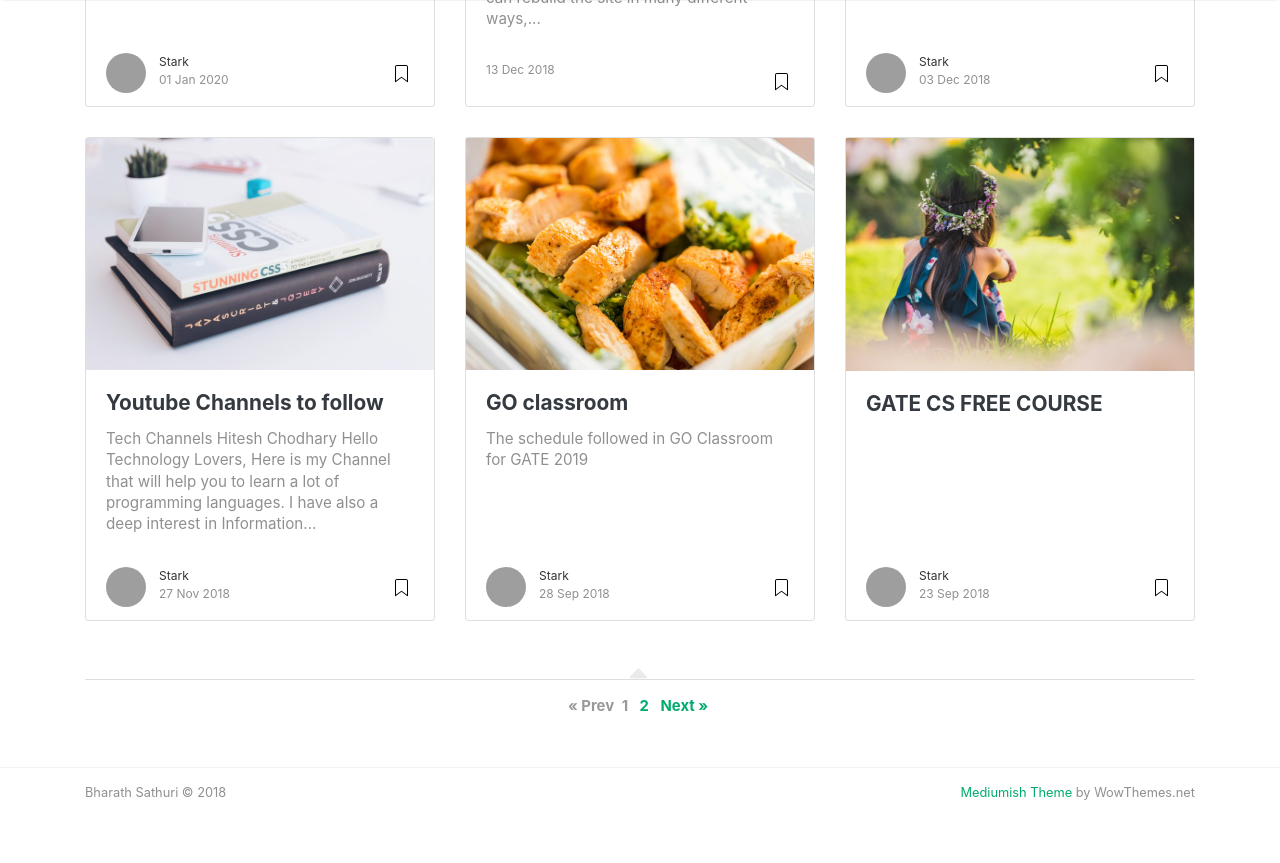
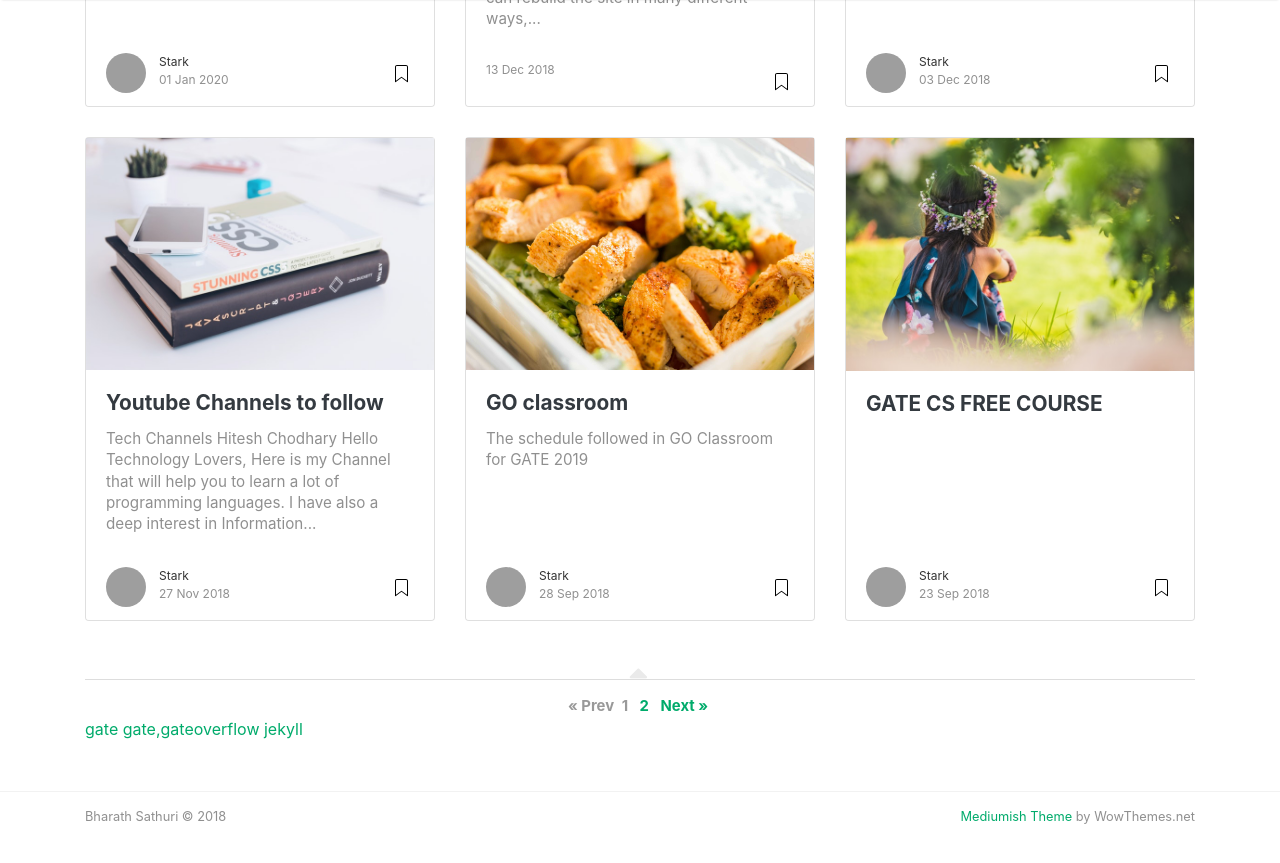
Before and after one commit to simhagate/simhagate.github.io, a Jekyll site: the page built from index.html, in a window 1280 px wide and 900 px high, scrolled down 1349 px, cut to the strip 0-863 px from the top of the window. Built offline with Jekyll 4.4.1, drawn with Linux system fonts in a browser that asks for light colours; nearby versions of some CDN libraries; the list of posts is cut into pages by our own code; comment, search, counter and statistics services are not loaded; grey boxes are pictures that could not be loaded.

Commit message:
Update index.html

```diff
--- a/index.html
+++ b/index.html
@@ -64,6 +64,7 @@ title: Home
 The purpose of this snippet is to list all your posts posted with a certain tag.
 =======================
 {% endcomment %}
+
 {% for tag in tags %}
 	<h2 id="{{ tag | slugify }}">{{ tag }}</h2>
 	<ul>
@@ -84,3 +85,10 @@ The purpose of this snippet is to list all your posts posted with a certain tag.
 	 {% endfor %}
 	</ul>
 {% endfor %}
+
+
+<div class="tags-expo-list">
+    {% for tag in site.tags %}
+    <a href="#{{ tag[0] | slugify }}" class="post-tag">{{ tag[0] }}</a>
+    {% endfor %}
+  </div>
```
